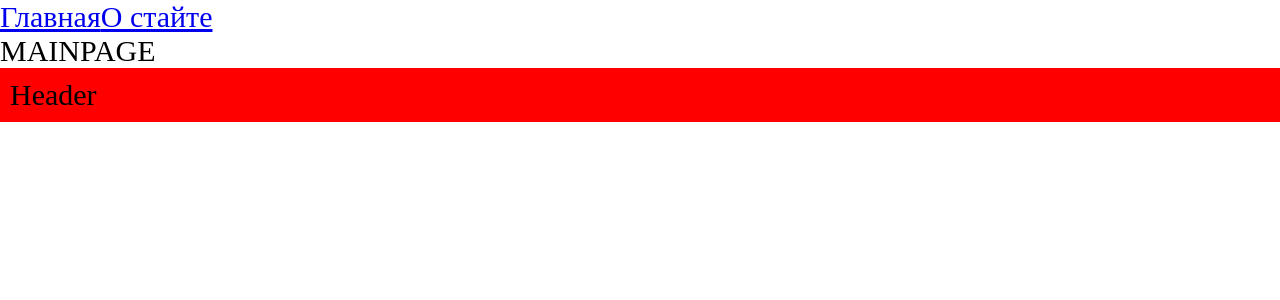
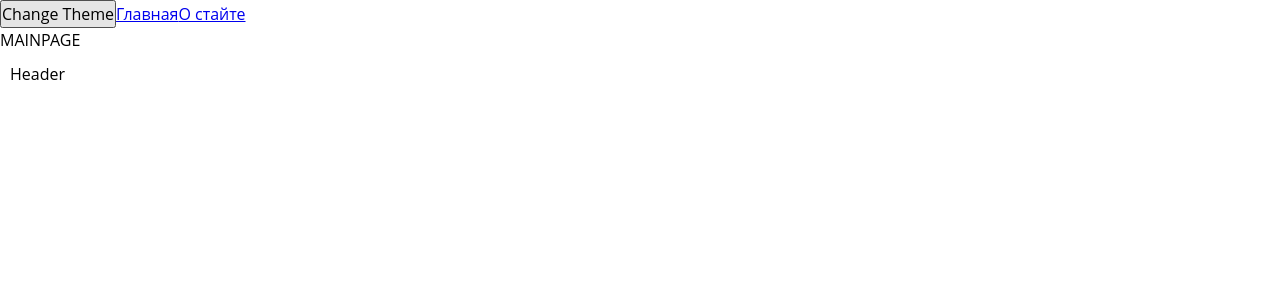
Before and after one commit to ecolog321/fsd_project, a React app: page / in a window 1280 px wide. Shown: the top 300 px of the page. Built offline with nearby package versions, Linux system fonts and the light colour scheme.

Commit message:
add themes

```diff
--- a/src/App.tsx
+++ b/src/App.tsx
@@ -1,21 +1,26 @@
 import { Header } from "./components/Header";
-import "./index.scss";
+import "./styles/index.scss";
 import { Route, Routes } from "react-router-dom";
 import { Link } from "react-router-dom";
 import { AboutPageAsync } from "./pages/AboutPage/AboutPage.async";
 import { MainPageAsync } from "./pages/MainPage/MainPage.async";
 import { Suspense } from "react";
+import { useTheme } from "./context/ThemeContext/useTheme";
 
 export const App = () => {
+
+  const { theme, toggleTheme } = useTheme();
+
   return (
-    <div className="app">
+    <div className={`app ${theme}`}>
+      <button onClick={toggleTheme}>Change Theme</button>
       <Link to={"/"}>Главная</Link>
       <Link to={"about"}>О стайте</Link>
       <Suspense fallback={<div>Загрузка...</div>}>
-      <Routes>
+        <Routes>
           <Route path="/about" element={<AboutPageAsync />} />
           <Route path="/" element={<MainPageAsync />} />
-      </Routes>
+        </Routes>
       </Suspense>
       <Header />
     </div>
--- a/src/components/Header.module.scss
+++ b/src/components/Header.module.scss
@@ -1,4 +1,3 @@
 .wraper {
-  background-color: red;
   padding: 10px;
 }
--- /dev/null
+++ b/src/context/ThemeContext/ThemeContext.ts
@@ -0,0 +1,15 @@
+import { createContext } from "react";
+
+export const enum Theme {
+  LIGHT = "light",
+  DARK = "dark",
+}
+
+export interface ThemeContextProps {
+    theme?:Theme;
+    setTheme?:(theme:Theme)=>void;
+}
+
+export const ThemeContext = createContext<ThemeContextProps>({})
+
+export const LOCAL_STORAGE_THEME_KEY = 'theme'
--- /dev/null
+++ b/src/context/ThemeContext/ThemeProvider.tsx
@@ -0,0 +1,27 @@
+import { FC, useMemo, useState } from "react";
+import { LOCAL_STORAGE_THEME_KEY, Theme, ThemeContext } from "./ThemeContext";
+
+const defaultTheme =
+  (localStorage.getItem(LOCAL_STORAGE_THEME_KEY) as Theme) || Theme.LIGHT;
+
+const ThemeProvider: FC = ({ children }) => {
+  const [theme, setTheme] = useState<Theme>(defaultTheme);
+
+
+
+  const defaultProps = useMemo(
+    () => ({
+      theme: theme,
+      setTheme: setTheme,
+    }),
+    [theme]
+  );
+
+  return (
+    <ThemeContext.Provider value={defaultProps}>
+      {children}
+    </ThemeContext.Provider>
+  );
+};
+
+export default ThemeProvider;
--- /dev/null
+++ b/src/context/ThemeContext/useTheme.ts
@@ -0,0 +1,19 @@
+import { useContext } from "react";
+import { LOCAL_STORAGE_THEME_KEY, Theme, ThemeContext } from "./ThemeContext";
+
+interface UseThemeResult {
+    toggleTheme: () => void;
+    theme: Theme;
+}
+
+export function useTheme():UseThemeResult {
+
+    const { theme, setTheme } = useContext(ThemeContext);
+
+    const toggleTheme = () => {
+        const newTheme = theme === Theme.DARK ? Theme.LIGHT : Theme.DARK
+        setTheme(newTheme);
+        localStorage.setItem(LOCAL_STORAGE_THEME_KEY, newTheme)
+    };
+    return {theme, toggleTheme}
+}
--- a/src/index.scss
+++ /dev/null
@@ -1,9 +0,0 @@
-* {
-    margin: 0;
-    padding: 0;
-    box-sizing: border-box;
-}
-
-.app {
-    font-size: 30px;
-}
--- a/src/index.tsx
+++ b/src/index.tsx
@@ -1,10 +1,13 @@
 import { render } from "react-dom";
 import { App } from "./App";
 import { BrowserRouter } from "react-router-dom";
+import ThemeProvider from "./context/ThemeContext/ThemeProvider";
 
 render(
   <BrowserRouter>
-    <App />
+    <ThemeProvider>
+      <App />
+    </ThemeProvider>
   </BrowserRouter>,
   document.getElementById("root")
 );
--- /dev/null
+++ b/src/styles/index.scss
@@ -0,0 +1,13 @@
+@use './reset.scss';
+@use './variables/global.scss';
+@use './themes/dark.scss';
+@use './themes/normal.scss';
+
+.app {
+    font: var(--font-m);
+
+    background: var(--bg-color);
+    color: var(--primary-color);
+
+    min-height: 100vh;
+}
--- /dev/null
+++ b/src/styles/reset.scss
@@ -0,0 +1,13 @@
+* {
+    margin: 0;
+    padding: 0;
+    box-sizing: border-box;
+}
+
+input,
+button,
+textarea,
+select {
+    margin: 0;
+    font: inherit;
+}
--- /dev/null
+++ b/src/styles/themes/dark.scss
@@ -0,0 +1,6 @@
+.app.dark {
+    --bg-color:#0a0a41;
+
+    --primary-color:#5fc45f;
+    --secondary-color:#ec936a;
+}
--- /dev/null
+++ b/src/styles/themes/normal.scss
@@ -0,0 +1,6 @@
+.app.normal {
+  --bg-color: #e8e8ea;
+
+  --primary-color: #363e85;
+  --secondary-color: #3a87c7;
+}
--- /dev/null
+++ b/src/styles/variables/global.scss
@@ -0,0 +1,11 @@
+:root {
+  --font-family-main: "Open Sans", sans-serif;
+
+  --font-size-m: 16px;
+  --font-line-m: 24px;
+  --font-m: var(--font-size-m) / var(--font-line-m) var(--font-family-main);
+
+  --font-size-l: 24px;
+  --font-line-l: 32px;
+  --font-l: var(--font-size-l) / var(--font-line-l) var(--font-family-main);
+}
```
